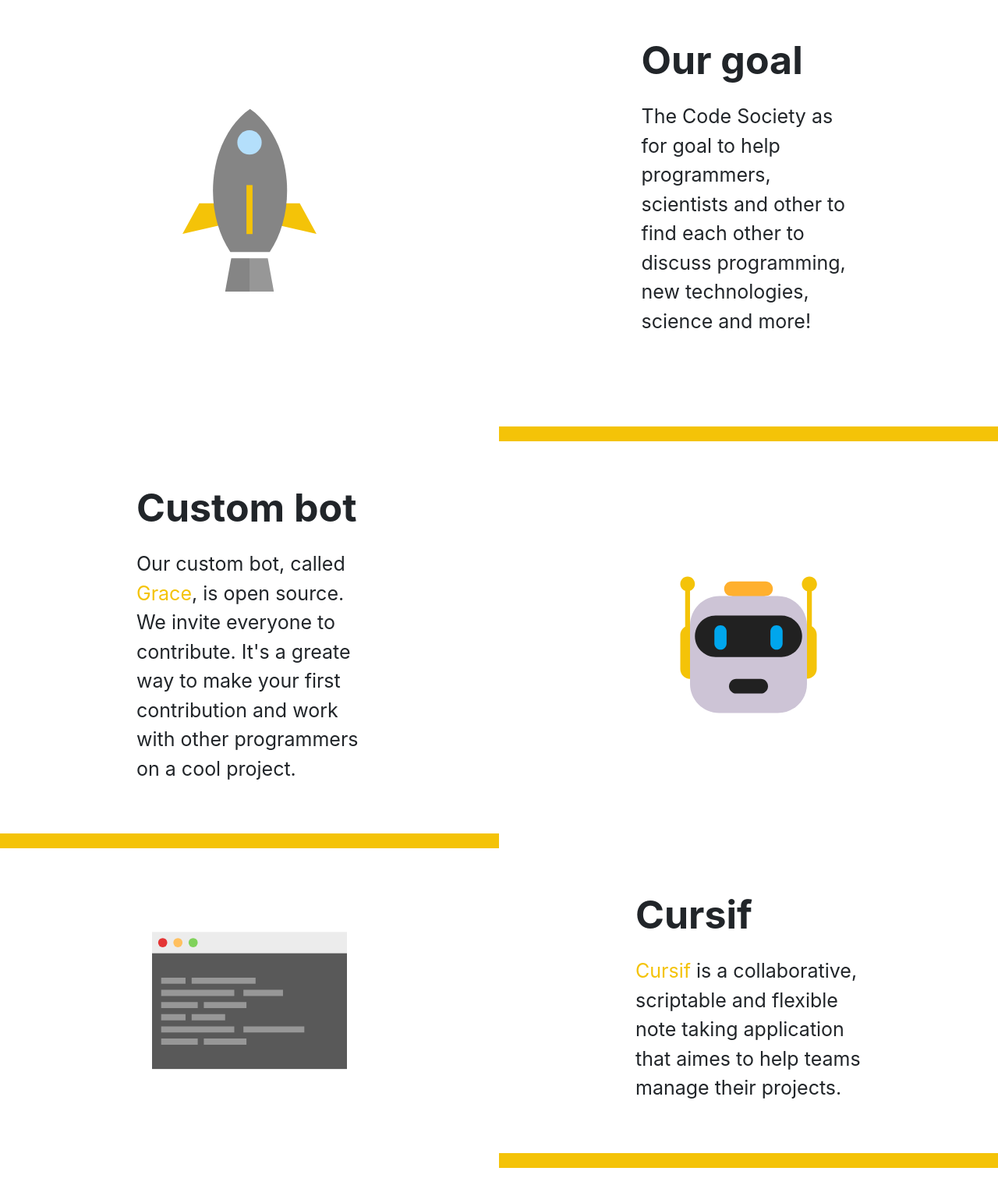
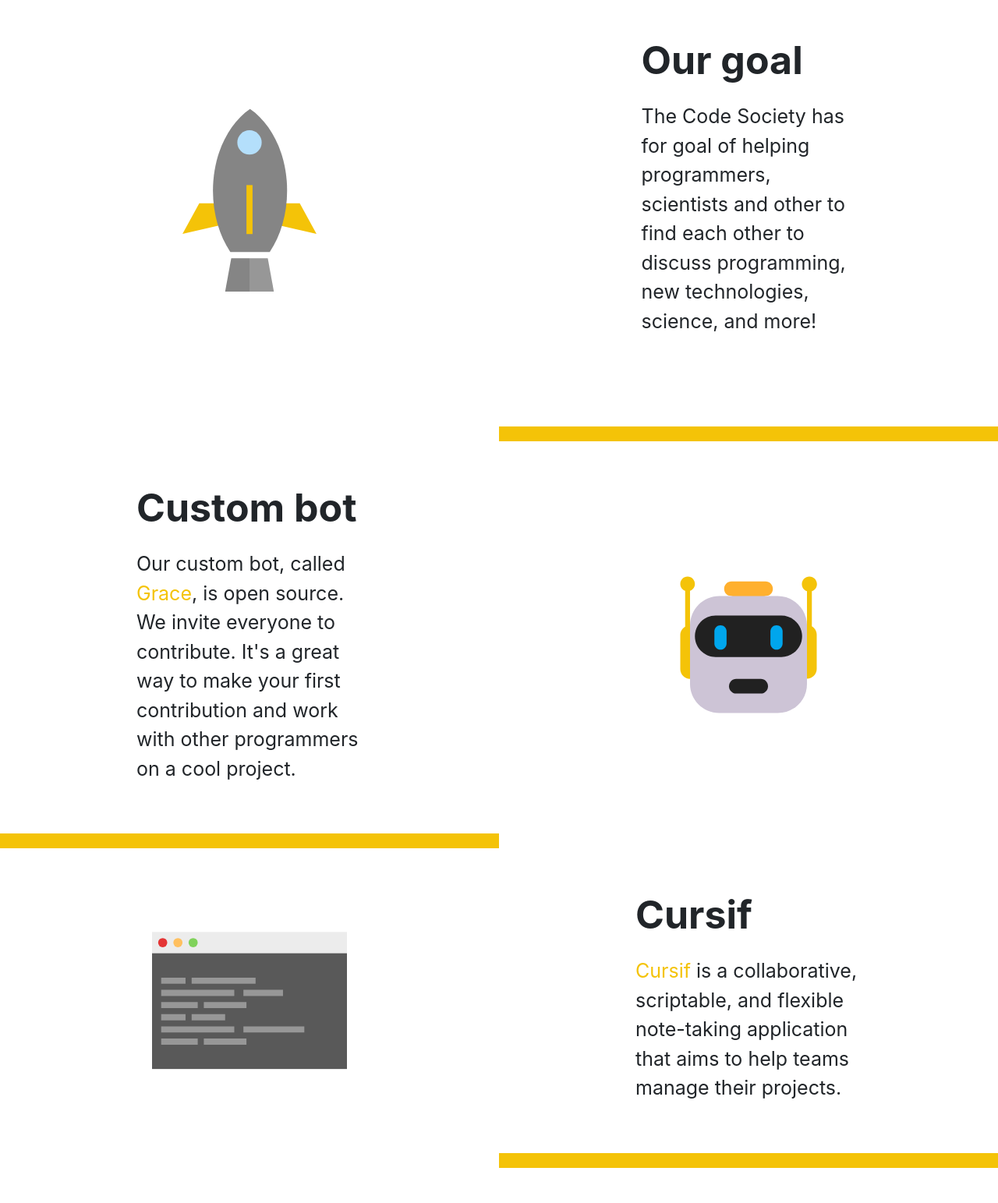
Before and after one commit to Code-Society-Lab/code-society-website, a plain HTML site: page public/index.html in a window 1280 px wide. Shown: the part 860-2403 px from the top of the page at 78% size. Drawn offline with nearby package versions, Linux system fonts and the light colour scheme.

Commit message:
English typo in the descriptions

```diff
--- a/public/index.html
+++ b/public/index.html
@@ -86,8 +86,8 @@
                                 <p class="title">Our goal</p>
                             </div>
                             <div class="col-md-6">
-                                <p class="description">The Code Society as for goal to help programmers, scientists and
-                                    other to find each other to discuss programming, new technologies, science and more!
+                                <p class="description">The Code Society has for goal of helping programmers, scientists and
+                                    other to find each other to discuss programming, new technologies, science, and more!
                                 </p>
                             </div>
                         </div>
@@ -108,7 +108,7 @@
                             <div class="col-md-6">
                                 <p class="description">Our custom bot, called <a
                                         href="https://github.com/Code-Society-Lab/grace">Grace</a>, is open source. We
-                                    invite everyone to contribute. It's a greate way to make your first contribution and
+                                    invite everyone to contribute. It's a great way to make your first contribution and
                                     work with other programmers on a cool project.</p>
                             </div>
                         </div>
@@ -128,7 +128,7 @@
                             </div>
                             <div class="col-md-6">
                                 <p class="description"><a href="https://github.com/Code-Society-Lab/cursif">Cursif</a>
-                                    is a collaborative, scriptable and flexible note taking application that aimes to
+                                    is a collaborative, scriptable, and flexible note-taking application that aims to
                                     help teams manage their projects.</p>
                             </div>
                         </div>
@@ -148,10 +148,10 @@
                             </div>
                             <div class="col-md-6">
                                 <p class="description">Our <a href="https://resources.codesociety.xyz">library</a>
-                                        is collection of resources put together by the members of
+                                        is a collection of resources put together by the members of
                                         the Code Society for various programming and software development
                                         subjects that we have found useful. It's a great place to find books,
-                                        articles, videos and more to help you learn and grow as a programmer or scientist.
+                                        articles, videos, and more to help you learn and grow as a programmer or scientist.
                                 </p>
                             </div>
                         </div>
```
